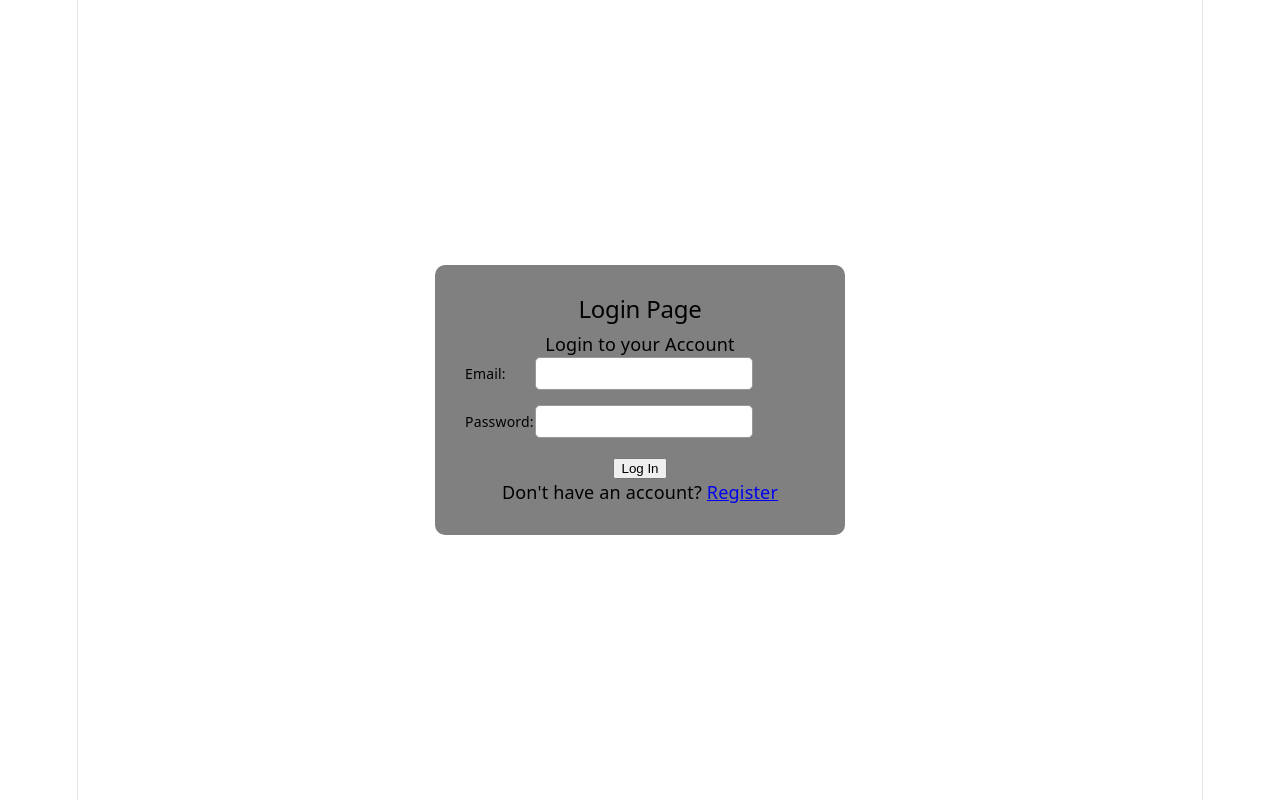
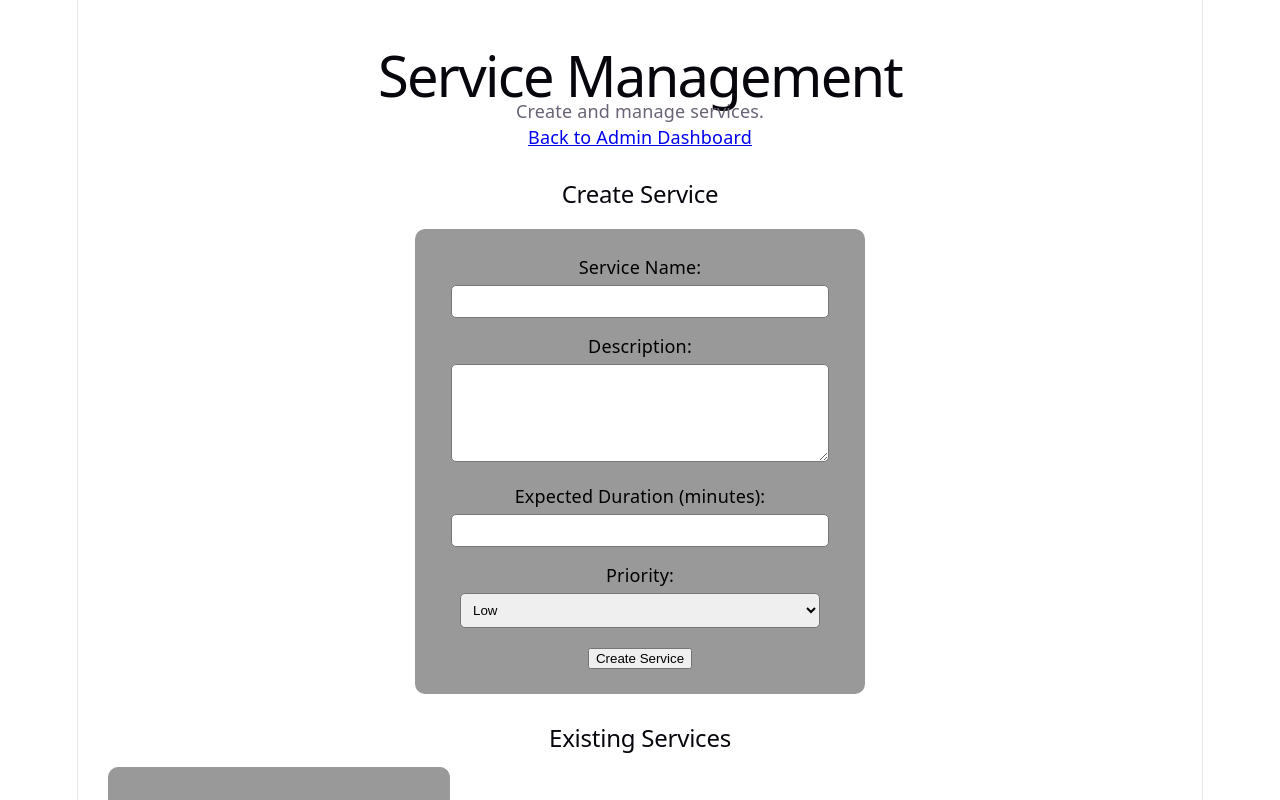
Before and after one commit to Irving13-97/QueueSmart-Project, a React (Vite) app: page / in a window 1280 px wide. Shown: the top 800 px of the page. Built offline with nearby package versions, Linux system fonts and the light colour scheme.

Commit message:
Changes made by Enejo Sam-Ocheho

```diff
--- a/src/pages/Login.jsx
+++ b/src/pages/Login.jsx
@@ -1,71 +1,143 @@
-import { useState } from 'react';
-import { useNavigate, Link } from 'react-router-dom';
-import '../App.css';
+import { useState } from "react";
+import { Link } from "react-router-dom";
+import "../App.css";
 
-// mock admin account. As of Assignment 2, this is the only email that
-// will allow one to login to the admin dashboard
-const adminEmails = ['admin@queuesmart.com'];
+export default function ServiceManagement() {
+  const [serviceName, setServiceName] = useState("");
+  const [description, setDescription] = useState("");
+  const [duration, setDuration] = useState("");
+  const [priority, setPriority] = useState("low");
+  const [editingId, setEditingId] = useState(null);
+  const [message, setMessage] = useState("");
 
-export default function Login() {
-  const [email, setEmail] = useState('');
-  const [password, setPassword] = useState('');
-  const [error, setError] = useState('');
-  const navigate = useNavigate();
+  const [services, setServices] = useState([
+    {
+      id: 1,
+      name: "Express Oil Change",
+      description: "Quick oil change service",
+      duration: 15,
+      priority: "medium",
+    },
+    {
+      id: 2,
+      name: "Full Synthetic Service",
+      description: "Full synthetic oil service",
+      duration: 30,
+      priority: "high",
+    },
+  ]);
 
-  const handleLogin = (e) => {
+  const handleSubmit = (e) => {
     e.preventDefault();
 
-    // Client-side validation: check for empty fields
-    if (!email || !password) {
-      setError('Please fill in all fields.');
-      return;
+    const newService = {
+      id: editingId || Date.now(),
+      name: serviceName,
+      description: description,
+      duration: Number(duration),
+      priority: priority,
+    };
+
+    if (editingId) {
+      setServices(
+        services.map((service) =>
+          service.id === editingId ? newService : service
+        )
+      );
+      setMessage("Service updated successfully.");
+    } else {
+      setServices([...services, newService]);
+      setMessage("Service created successfully.");
     }
 
-    if (!email.includes('@')){
-      setError('Please enter a valid email.');
-      return;
-    }
+    setServiceName("");
+    setDescription("");
+    setDuration("");
+    setPriority("low");
+    setEditingId(null);
+  };
 
-    // Mock role-based routing: only emails on the admin list go to admin
-    if (adminEmails.includes(email.toLowerCase())) {
-      navigate('/admin-dashboard');
-    } else {
-      navigate('/user-dashboard');
-    }
+  const handleEdit = (service) => {
+    setServiceName(service.name);
+    setDescription(service.description);
+    setDuration(service.duration);
+    setPriority(service.priority);
+    setEditingId(service.id);
+    setMessage("");
   };
 
   return (
-    <div className="login-page">
-      <form className="login-card" onSubmit={handleLogin}>
-        <h2>Login Page</h2>
-        <p>Login to your Account</p>
+    <div className="service-management">
+      <h1>Service Management</h1>
+      <p>Create and manage services.</p>
 
-        {error && <p>{error}</p>}
+      <Link to="/admin-dashboard">Back to Admin Dashboard</Link>
 
-        <div className="input-group">
-          <label>Email: </label>
+      <h2>{editingId ? "Edit Service" : "Create Service"}</h2>
+
+      {message && <p>{message}</p>}
+
+      <form onSubmit={handleSubmit}>
+        <div>
+          <label>Service Name:</label>
           <input
-            type="email"
-            value={email}
-            onChange={(e) => setEmail(e.target.value)}
+            type="text"
+            value={serviceName}
+            maxLength={100}
+            required
+            onChange={(e) => setServiceName(e.target.value)}
           />
         </div>
 
-        <div className="input-group">
-          <label>Password: </label>
-          <input
-            type="password"
-            value={password}
-            onChange={(e) => setPassword(e.target.value)}
+        <div>
+          <label>Description:</label>
+          <textarea
+            value={description}
+            required
+            onChange={(e) => setDescription(e.target.value)}
           />
         </div>
 
-        <button type="submit">Log In</button>
+        <div>
+          <label>Expected Duration (minutes):</label>
+          <input
+            type="number"
+            min="1"
+            value={duration}
+            required
+            onChange={(e) => setDuration(e.target.value)}
+          />
+        </div>
 
-        <p>
-          Don't have an account? <Link to="/register">Register</Link>
-        </p>
+        <div>
+          <label>Priority:</label>
+          <select
+            value={priority}
+            onChange={(e) => setPriority(e.target.value)}
+          >
+            <option value="low">Low</option>
+            <option value="medium">Medium</option>
+            <option value="high">High</option>
+          </select>
+        </div>
+
+        <button type="submit">
+          {editingId ? "Update Service" : "Create Service"}
+        </button>
       </form>
+
+      <h2>Existing Services</h2>
+
+      {services.map((service) => (
+        <div className="service-card" key={service.id}>
+          <h3>{service.name}</h3>
+          <p>{service.description}</p>
+          <p>Expected Duration: {service.duration} minutes</p>
+          <p>Priority: {service.priority}</p>
+
+          <button onClick={() => handleEdit(service)}>Edit</button>
+        </div>
+      ))}
     </div>
   );
 }
```
